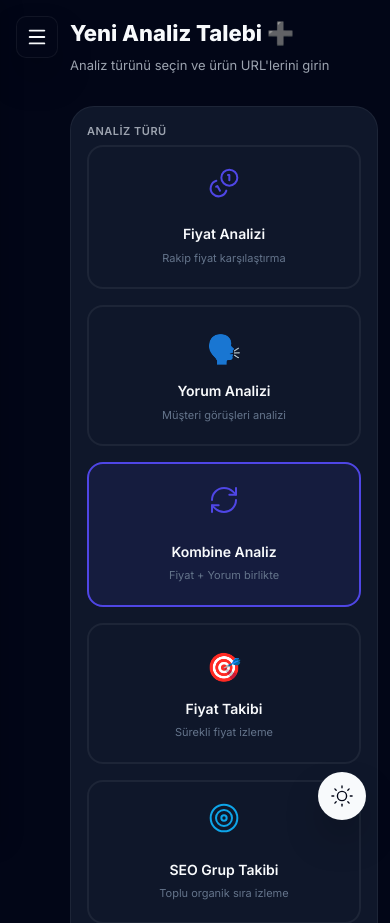
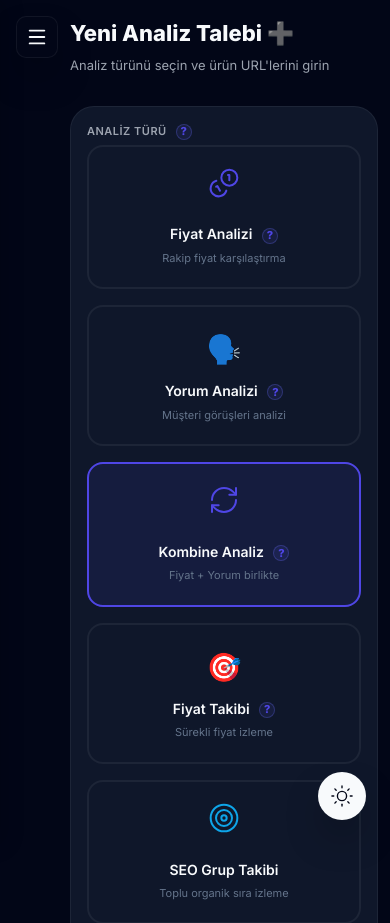
Before and after one commit to BilalMuharrem/SaaP, a Flask app: page /new-request in a window 390 px wide. Shown: the top 923 px of the page. Run offline with Flask 3, Linux system fonts and the light colour scheme; a user stored in the database is signed in.

Commit message:
feat(faz7e): tooltip help sistemi — CSS-only, erişilebilir
Hedef: kullanıcı her özelliği keşfedebilsin; "Bu ne işe yarıyor?" sorusu
ekrandan ayrılmadan cevaplansın.

static/style.css (~100 satır):
  • .help-tip — küçük yuvarlak "?" ikon, hover ve focus durumları
  • ::before pseudo — tooltip kutusu (220-320px, dark BG)
  • ::after pseudo — küçük üçgen ok
  • .tip-right modifier — sağ kenara taşan tooltip'ler için
  • Light/dark mode adaptasyonu
  • Mobil için max-width azalır (180-260px)
  • z-index: 9999 — modal'lar dahil her şeyin üstünde

templates/_macros/tooltips.html (yeni):
  • Tek macro: {{ tooltip(text, pos='center'|'right') }}
  • Erişilebilirlik: tabindex="0", role="button", aria-label
  • Mobil tap = focus → otomatik açılır

Uygulanan yerler:
  • templates/new_request.html — Analiz Türü ve 4 alt tür kartı (5 tooltip):
    "Hangi analiz türü ne işe yarıyor, hak harcar mı?"
  • templates/ai_consultant.html — "Özel Soru / Odak" alanı:
    Boş bırakırsan ne olur, örnek prompt'lar
  • templates/seo_tracker.html — "Arama Kelimesi" alanı:
    Genel vs uzun-kuyruklu kelime farkı

NOT: Dashboard stat kartlarında zaten kartın altında 1 cümlelik açıklama
mevcut — tooltip eklemek fazlalık olur (kasıtlı atlandı).

tests/test_tooltips.py — 4 yeni test:
  ✓ Macro doğrudan render: help-tip class + data-tip + tabindex + aria-label
  ✓ pos='right' modifier tip-right class'ı ekler
  ✓ /new-request en az 5 tooltip içerir
  ✓ /seo-tracker keyword tooltip metni (uzun kuyruklu/hedefli) var

131/131 test geçer.

```diff
--- a/static/style.css
+++ b/static/style.css
@@ -1334,3 +1334,100 @@ details[open] .accordion-chevron {
     color: #ff9900;
     background: rgba(255, 153, 0, 0.10);
 }
+
+
+/* ============================================================
+   FAZ 7E — Tooltip Help Sistemi (CSS-only, erişilebilir)
+   ============================================================
+   Kullanım: {{ tooltip('Açıklama metni') }} — _macros/tooltips.html
+   Davranış: hover + focus (klavye + mobil tap)
+   ============================================================ */
+
+.help-tip {
+    display: inline-flex;
+    align-items: center;
+    justify-content: center;
+    width: 16px; height: 16px;
+    margin-left: 6px;
+    border-radius: 50%;
+    background: rgba(99, 102, 241, 0.10);
+    color: var(--accent, #4f46e5);
+    font-size: 11px;
+    font-weight: 800;
+    line-height: 1;
+    cursor: help;
+    border: 1px solid rgba(99, 102, 241, 0.30);
+    position: relative;
+    vertical-align: middle;
+    user-select: none;
+    transition: background 0.15s, border-color 0.15s;
+}
+
+.help-tip:hover,
+.help-tip:focus {
+    background: rgba(99, 102, 241, 0.20);
+    border-color: var(--accent, #4f46e5);
+    outline: none;
+}
+
+.help-tip::before {
+    content: attr(data-tip);
+    position: absolute;
+    bottom: calc(100% + 8px);
+    left: 50%;
+    transform: translateX(-50%);
+    min-width: 220px;
+    max-width: 320px;
+    padding: 10px 12px;
+    background: #0f172a;
+    color: #f1f5f9;
+    border-radius: 8px;
+    font-size: 12px;
+    font-weight: 500;
+    line-height: 1.5;
+    text-align: left;
+    white-space: normal;
+    box-shadow: 0 12px 32px -8px rgba(0, 0, 0, 0.4);
+    opacity: 0;
+    pointer-events: none;
+    transition: opacity 0.15s ease-out;
+    z-index: 9999;
+}
+
+.help-tip::after {
+    content: '';
+    position: absolute;
+    bottom: calc(100% + 2px);
+    left: 50%;
+    transform: translateX(-50%);
+    width: 0; height: 0;
+    border-left: 6px solid transparent;
+    border-right: 6px solid transparent;
+    border-top: 6px solid #0f172a;
+    opacity: 0;
+    pointer-events: none;
+    transition: opacity 0.15s ease-out;
+    z-index: 9999;
+}
+
+.help-tip:hover::before,
+.help-tip:hover::after,
+.help-tip:focus::before,
+.help-tip:focus::after {
+    opacity: 1;
+}
+
+/* Sağ kenara taşmayı önlemek için modifier */
+.help-tip.tip-right::before { left: auto; right: 0; transform: translateX(0); }
+.help-tip.tip-right::after  { left: auto; right: 6px; transform: translateX(0); }
+
+[data-theme="light"] .help-tip {
+    background: rgba(99, 102, 241, 0.08);
+    border-color: rgba(99, 102, 241, 0.25);
+}
+[data-theme="light"] .help-tip::before { background: #1e293b; color: #f8fafc; }
+[data-theme="light"] .help-tip::after  { border-top-color: #1e293b; }
+
+@media (max-width: 640px) {
+    .help-tip::before { min-width: 180px; max-width: 260px; font-size: 11.5px; }
+}
--- /dev/null
+++ b/templates/_macros/tooltips.html
@@ -0,0 +1,25 @@
+{#
+  templates/_macros/tooltips.html — Yeniden kullanılabilir tooltip macro'su.
+
+  KULLANIM:
+    {% from '_macros/tooltips.html' import tooltip %}
+
+    <label>Birim Maliyet {{ tooltip('Ürünün size mal oluş fiyatı...') }}</label>
+    <h3>Kârlı Fırsat {{ tooltip('Rakip min fiyatın maliyetinden yüksek olan ürün sayısı.', pos='right') }}</h3>
+
+  PARAMETRELER:
+    text  — tooltip içeriği (zorunlu)
+    pos   — 'center' (default) veya 'right' (sağ kenara taşmasın diye)
+
+  ERIŞILEBİLİRLİK:
+    • tabindex="0" → klavye ile odaklanabilir
+    • role="button" + aria-label → ekran okuyucu için
+    • CSS hover + focus ile aynı davranış (mobil tap = focus)
+#}
+{% macro tooltip(text, pos='center') -%}
+<span class="help-tip{% if pos == 'right' %} tip-right{% endif %}"
+      role="button"
+      tabindex="0"
+      aria-label="Bilgi: {{ text }}"
+      data-tip="{{ text }}">?</span>
+{%- endmacro %}
--- a/templates/ai_consultant.html
+++ b/templates/ai_consultant.html
@@ -1,4 +1,5 @@
 {% extends "base.html" %}
+{% from '_macros/tooltips.html' import tooltip %}
 {% block title %}YZ Danışmanı{% endblock %}
 
 {% block body %}
@@ -127,6 +128,7 @@
                     <label class="form-label ctrl-label">
                         <i data-lucide="message-square" width="13" height="13"></i>
                         Özel Soru / Odak <span style="color:var(--text-muted); font-weight:500;">(opsiyonel)</span>
+                        {{ tooltip('YZ Danışman raporun belirli bir konuya odaklanmasını istiyorsan buraya yaz. Boş bırakırsan genel strateji raporu üretilir. Örn: "kampanya dönemi", "yeni rakip girişine karşı", "stoklarımı bitirmek istiyorum".') }}
                     </label>
                     <input type="text" name="custom_prompt" class="form-control ctrl-input"
                            placeholder="Örn: Rakibim fiyatımın altına indi, ne yapmalıyım? Kampanya dönemi için strateji öner."
--- a/templates/dashboard.html
+++ b/templates/dashboard.html
@@ -1,4 +1,5 @@
 {% extends "base.html" %}
+{% from '_macros/tooltips.html' import tooltip %}
 {% block title %}Panel{% endblock %}
 {% block head %}
 <style>
--- a/templates/new_request.html
+++ b/templates/new_request.html
@@ -1,4 +1,5 @@
 {% extends "base.html" %}
+{% from '_macros/tooltips.html' import tooltip %}
 {% block title %}Yeni Analiz{% endblock %}
 {% block body %}
 <div class="app-layout">
@@ -86,13 +87,13 @@
         <form method="POST" class="card">
             <!-- TYPE SELECTOR -->
             <div class="form-group">
-                <label class="form-label">Analiz Türü</label>
+                <label class="form-label">Analiz Türü {{ tooltip('Tek seferlik (Fiyat/Yorum/Kombine) ya da sürekli (Fiyat Takibi/SEO) analiz seç. Tek seferlik analizler hak harcar; sürekli takipler arka planda otomatik çalışır.') }}</label>
                 <div class="type-selector">
                     <label class="type-option">
                         <input type="radio" name="job_type" value="price">
                         <div class="type-card">
                             <div class="icon" style="color:var(--accent); margin-bottom:12px;"><i data-lucide="coins" width="32" height="32" stroke-width="1.5"></i></div>
-                            <div class="label">Fiyat Analizi</div>
+                            <div class="label">Fiyat Analizi {{ tooltip('Sadece anlık fiyat karşılaştırması yapar. URL\'leri taradıktan sonra rapor verir, takibe almaz.') }}</div>
                             <div class="desc">Rakip fiyat karşılaştırma</div>
                         </div>
                     </label>
@@ -100,7 +101,7 @@
                         <input type="radio" name="job_type" value="review">
                         <div class="type-card">
                             <div class="icon">🗣️</div>
-                            <div class="label">Yorum Analizi</div>
+                            <div class="label">Yorum Analizi {{ tooltip('Müşteri yorumlarını sentiment analizine sokar. Başarılı yönler, kritik şikayetler ve genel kanı çıkarılır.') }}</div>
                             <div class="desc">Müşteri görüşleri analizi</div>
                         </div>
                     </label>
@@ -108,7 +109,7 @@
                         <input type="radio" name="job_type" value="combined" checked>
                         <div class="type-card">
                             <div class="icon" style="color:var(--accent); margin-bottom:12px;"><i data-lucide="refresh-cw" width="32" height="32" stroke-width="1.5"></i></div>
-                            <div class="label">Kombine Analiz</div>
+                            <div class="label">Kombine Analiz {{ tooltip('Fiyat ve yorum analizini tek raporda birleştirir. En kapsamlı analiz — YZ Danışman bu raporun verisini de kullanır.') }}</div>
                             <div class="desc">Fiyat + Yorum birlikte</div>
                         </div>
                     </label>
@@ -116,7 +117,7 @@
                         <input type="radio" name="job_type" value="track">
                         <div class="type-card">
                             <div class="icon">🎯</div>
-                            <div class="label">Fiyat Takibi</div>
+                            <div class="label">Fiyat Takibi {{ tooltip('Ürünleri sürekli takibe alır. Günde 4 stratejik tarama (03:15/09:15/15:15/21:15). Hak harcamaz, sınırsız çalışır.') }}</div>
                             <div class="desc">Sürekli fiyat izleme</div>
                         </div>
                     </label>
--- a/templates/seo_tracker.html
+++ b/templates/seo_tracker.html
@@ -1,4 +1,5 @@
 {% extends "base.html" %}
+{% from '_macros/tooltips.html' import tooltip %}
 {% block title %}SEO Takibi{% endblock %}
 {% block body %}
 <div class="app-layout">
@@ -89,6 +90,7 @@
                 <div>
                     <label style="display:block; font-size:12px; font-weight:700; margin-bottom:6px; text-transform:uppercase; letter-spacing:0.4px; opacity:0.8;">
                         🔑 Arama Kelimesi
+                        {{ tooltip('Müşterinin Trendyol\'da arayacağı kelime. Genel kelimeler (örn. "telefon") yüksek rekabette zor sıralanır — uzun kuyruklu kelimeler (örn. "ucuz kırılmaz şarj kablosu") daha hedefli olur.') }}
                     </label>
                     <input type="text" name="keyword" required maxlength="200"
                            placeholder="Örn: şarjlı tüy toplayıcı"
```
Also changed, not shown: tests/test_tooltips.py (added, +43 -0 lines).
